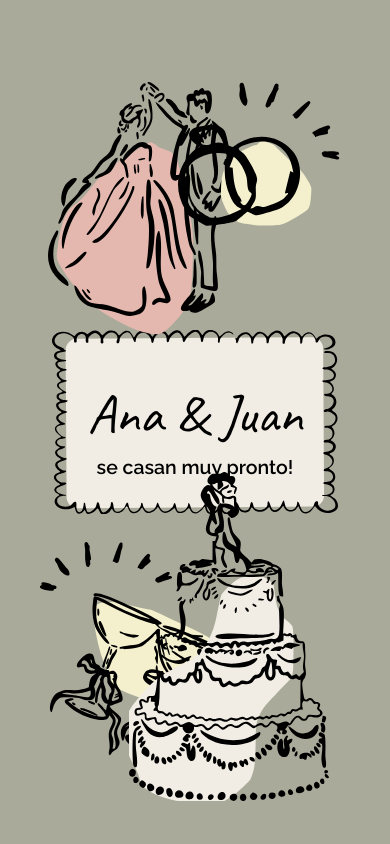
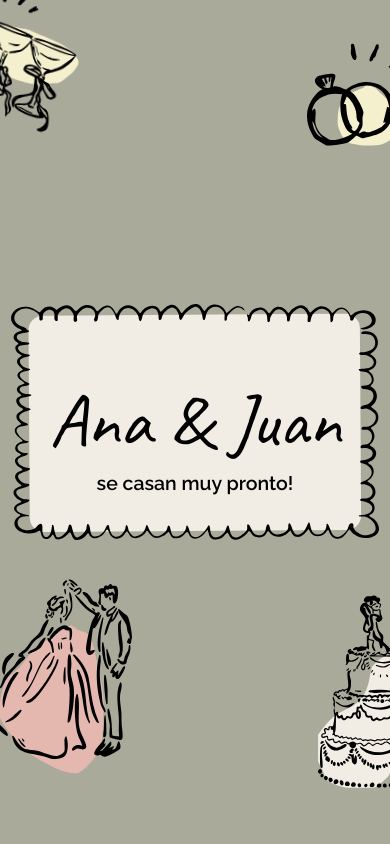
Before and after one commit to Javier-Rotelli/juana.ar, a React (Vite) app: page / in a window 390 px wide. Shown: the top 844 px of the page. Built offline with nearby package versions, Linux system fonts and the light colour scheme.

Commit message:
Iphone SE approved

```diff
--- a/src/App.css
+++ b/src/App.css
@@ -117,6 +117,9 @@ body {
   }
 }
 
+.screen.fourth-page.mobile {
+  display: none;
+}
 .screen.fourth-page {
   background-color: #f4f0cd;
   flex-direction: column;
@@ -393,6 +396,10 @@ h1 {
 }
 
 @media screen and (max-width: 1300px) {
+  #root {
+    overflow: hidden;
+  }
+
   .screen.first-page .title-card {
     width: 80%;
     height: 70%;
@@ -465,14 +472,42 @@ h1 {
 }
 
 @media screen and (max-width: 900px) {
+  .chirimbolo.pareja {
+    width: 40vw;
+    height: 50vw;
+    bottom: 70px;
+    top: unset;
+    left: -16px;
+  }
+
+  .chirimbolo.anillos {
+    width: 30vw;
+    height: 30vw;
+    top: 36px;
+    right: -34px;
+  }
+
+  .chirimbolo.copas {
+    width: 30vw;
+    height: 50vw;
+    top: -37px;
+    left: -38px;
+  }
+
+  .chirimbolo.torta {
+    width: 30vw;
+    height: 50vw;
+    bottom: 55px;
+    right: -45px;
+  }
+
   .screen.first-page .title-card {
-    width: 90%;
-    background-size: contain;
+    width: 84%;
+    background-size: 100% 100%;
     background-repeat: no-repeat;
-    height: auto;
     padding: 20px;
     h1 {
-      font-size: 14vw;
+      font-size: 19vw;
     }
     h2 {
       font-size: 5vw;
@@ -504,15 +539,37 @@ h1 {
     font-size: 48px;
   }
 
-  .screen.fourth-page {
-    height: auto;
+  .screen.fourth-page.desktop {
+    display: none;
+  }
+
+  .screen.fourth-page.mobile {
+    display: flex;
+    height: 100vh;
     padding: 4vh 0;
+
+    &.second {
+      background-color: #e4b8af;
+    }
+
     .title-card {
-      flex-direction: column-reverse;
+      flex-direction: column;
       align-items: center;
       .text {
         text-align: center;
         margin: 0 20px;
+        h1 {
+          font-size: 74px;
+          margin-bottom: 40px;
+        }
+        h2 {
+          font-size: 24px;
+          font-weight: 600;
+        }
+        h3 {
+          font-size: 20px;
+          font-weight: 400;
+        }
       }
       img {
         width: 40vw;
@@ -521,7 +578,7 @@ h1 {
   }
 
   .screen.fifth-page {
-    height: auto;
+    background-color: #a9aa9a;
     flex-direction: column;
     align-items: center;
     padding: 4vh;
@@ -542,7 +599,7 @@ h1 {
       }
     }
     img {
-      width: 100%;
+      width: 40vw;
       max-width: 300px;
     }
   }
--- a/src/FourthPage.jsx
+++ b/src/FourthPage.jsx
@@ -2,7 +2,8 @@ import Page from "./Page";
 
 function FourthPage() {
   return (
-    <Page className="fourth-page">
+    <>
+      <Page className="fourth-page desktop">
         <div className="title-card">
           <div className="text">
             <h1>Cuándo?</h1>
@@ -28,6 +29,35 @@ function FourthPage() {
           <img src="Table.svg" alt="Ana & Juan" />
         </div>
       </Page>
+      {/* Mobile version */}
+      <Page className="fourth-page mobile">
+        <div className="title-card">
+          <div className="text">
+            <h1>Cuándo?</h1>
+            <h2>Sábado 6 de septiembre de 2025</h2>
+            <h3>El evento comienza a las 14:00hs.</h3>
+          </div>
+          <img src="Calendar.svg" alt="Ana & Juan" />
+        </div>
+      </Page>
+      <Page className="fourth-page mobile second">
+        <div className="title-card">
+          <div className="text">
+            <h1>Donde?</h1>
+            <a
+              href="https://maps.app.goo.gl/2UhQXJnMeRCEK9fs6"
+              target="_blank"
+              rel="noopener noreferrer"
+            >
+              ver mapa
+            </a>
+            <h2>Estancia Santa Elena</h2>
+            <h3>Dr. Muñiz 720, Luján</h3>
+          </div>
+          <img src="Table.svg" alt="Ana & Juan" />
+        </div>
+      </Page>
+    </>
   );
 }
 
```
Lines whose indentation alone changed are shown as unchanged.
